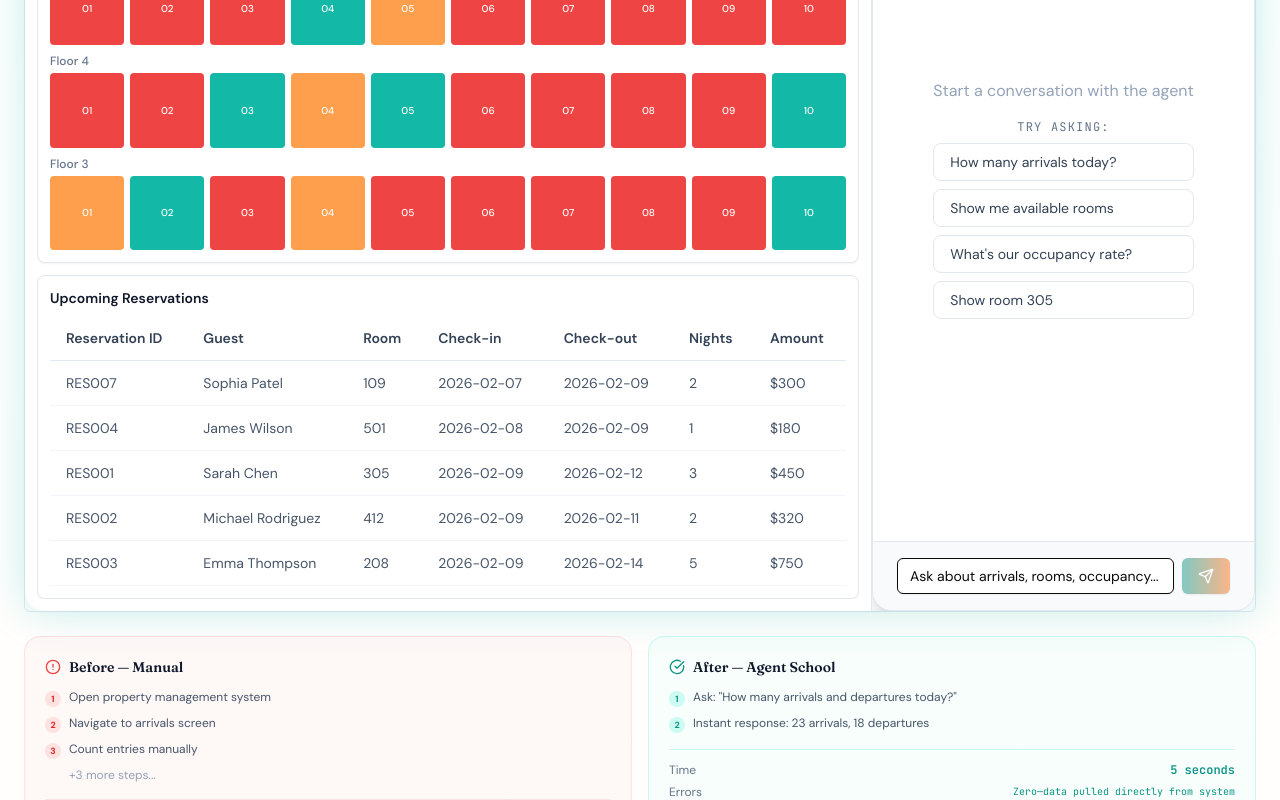
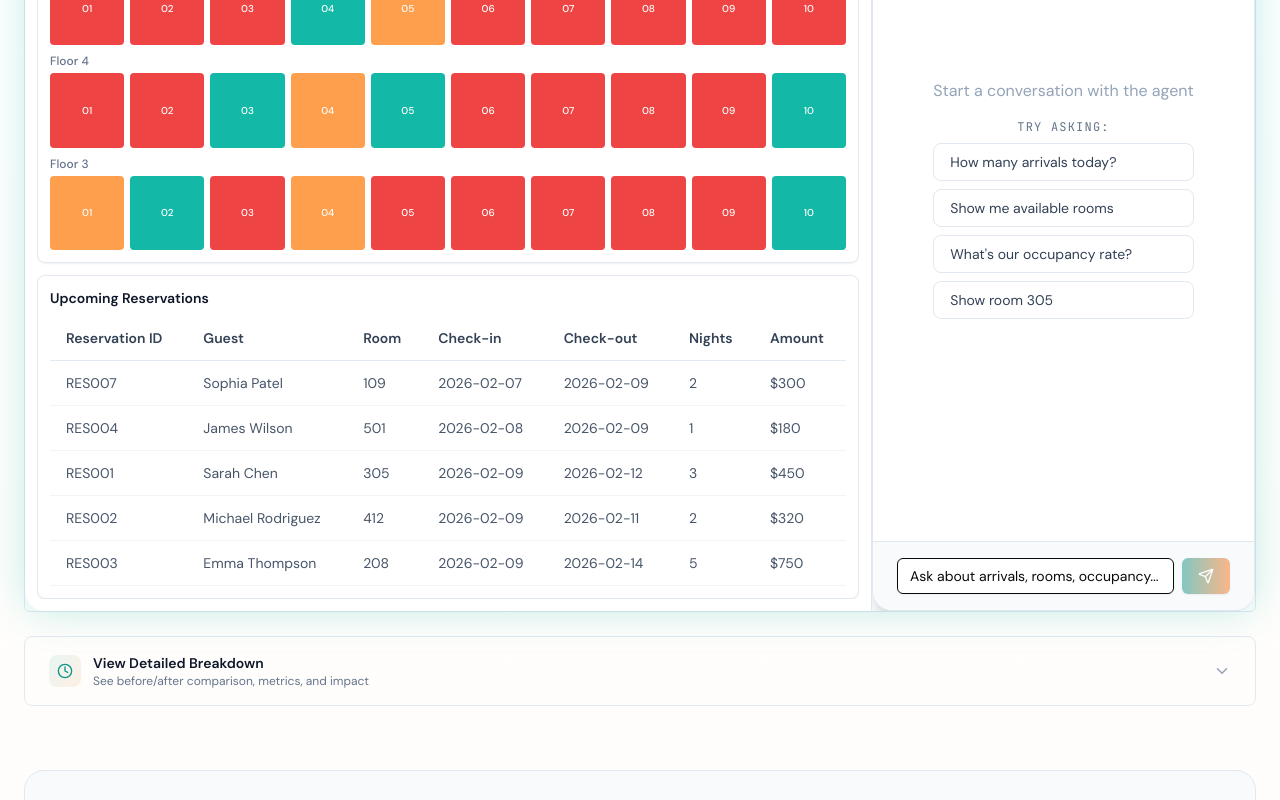
Before and after one commit to agent-school/website, a Next.js app: page / in a window 1280 px wide. Shown: the part 11200-12000 px from the top of the page. Built offline with nearby package versions, Linux system fonts and the light colour scheme.

Commit message:
better toggle for metrics

```diff
--- a/src/components/sections/UseCases.tsx
+++ b/src/components/sections/UseCases.tsx
@@ -10,6 +10,8 @@ import {
   CheckCircle,
   AlertCircle,
   Sparkles,
+  ChevronDown,
+  ChevronUp,
 } from "lucide-react";
 
 import { ScrollReveal } from "@/components/animations/ScrollReveal";
@@ -119,8 +121,45 @@ interface MetricsDisplayProps {
 }
 
 function MetricsDisplay({ useCase }: MetricsDisplayProps) {
+  const [showMetrics, setShowMetrics] = useState(false);
+  const [showWorkflows, setShowWorkflows] = useState(false);
+
   return (
     <div className="space-y-6">
+      {/* Toggle Button for Before/After + Metrics */}
+      <button
+        onClick={() => setShowMetrics(!showMetrics)}
+        className="w-full flex items-center justify-between px-6 py-4 rounded-lg hover:bg-slate-100 dark:hover:bg-slate-800/50 transition-colors group border border-slate-200 dark:border-slate-700"
+      >
+        <div className="flex items-center gap-3">
+          <div className="p-2 rounded-lg bg-gradient-to-br from-teal-500/10 to-orange-500/10 dark:from-teal-500/20 dark:to-orange-500/20">
+            <Clock className="w-4 h-4 text-teal-600 dark:text-teal-400" />
+          </div>
+          <div className="text-left">
+            <p className="text-sm font-semibold text-slate-900 dark:text-slate-100">
+              View Detailed Breakdown
+            </p>
+            <p className="text-xs text-slate-500 dark:text-slate-400">
+              See before/after comparison, metrics, and impact
+            </p>
+          </div>
+        </div>
+        {showMetrics ? (
+          <ChevronUp size={18} className="text-slate-400 dark:text-slate-500 group-hover:text-slate-600 dark:group-hover:text-slate-400 transition-colors" />
+        ) : (
+          <ChevronDown size={18} className="text-slate-400 dark:text-slate-500 group-hover:text-slate-600 dark:group-hover:text-slate-400 transition-colors" />
+        )}
+      </button>
+
+      <AnimatePresence>
+        {showMetrics && (
+          <motion.div
+            initial={{ height: 0, opacity: 0 }}
+            animate={{ height: "auto", opacity: 1 }}
+            exit={{ height: 0, opacity: 0 }}
+            transition={{ duration: 0.3 }}
+            className="overflow-hidden space-y-6"
+          >
             {/* Before / After Comparison */}
             <div className="grid grid-cols-1 md:grid-cols-2 gap-4">
         {/* Before */}
@@ -238,12 +277,32 @@ function MetricsDisplay({ useCase }: MetricsDisplayProps) {
         </div>
       </div>
 
-      {/* Additional Workflows */}
+      {/* Additional Workflows - Collapsible */}
       <div className="pt-2">
-        <p className="text-xs font-semibold text-slate-400 dark:text-slate-500 uppercase tracking-wider mb-2">
+        <button
+          onClick={() => setShowWorkflows(!showWorkflows)}
+          className="w-full flex items-center justify-between px-4 py-2 rounded-lg hover:bg-slate-100 dark:hover:bg-slate-800/50 transition-colors group"
+        >
+          <p className="text-xs font-semibold text-slate-400 dark:text-slate-500 uppercase tracking-wider group-hover:text-slate-600 dark:group-hover:text-slate-400 transition-colors">
             Other Automatable Workflows
           </p>
-        <div className="flex flex-wrap gap-2">
+          {showWorkflows ? (
+            <ChevronUp size={14} className="text-slate-400 dark:text-slate-500 group-hover:text-slate-600 dark:group-hover:text-slate-400 transition-colors" />
+          ) : (
+            <ChevronDown size={14} className="text-slate-400 dark:text-slate-500 group-hover:text-slate-600 dark:group-hover:text-slate-400 transition-colors" />
+          )}
+        </button>
+
+        <AnimatePresence>
+          {showWorkflows && (
+            <motion.div
+              initial={{ height: 0, opacity: 0 }}
+              animate={{ height: "auto", opacity: 1 }}
+              exit={{ height: 0, opacity: 0 }}
+              transition={{ duration: 0.3 }}
+              className="overflow-hidden"
+            >
+              <div className="flex flex-wrap gap-2 pt-3 px-4">
                 {useCase.additionalWorkflows.map((workflow) => (
                   <span
                     key={workflow}
@@ -253,7 +312,13 @@ function MetricsDisplay({ useCase }: MetricsDisplayProps) {
                   </span>
                 ))}
               </div>
+            </motion.div>
+          )}
+        </AnimatePresence>
       </div>
+          </motion.div>
+        )}
+      </AnimatePresence>
     </div>
   );
 }
```
Lines whose indentation alone changed are shown as unchanged.
